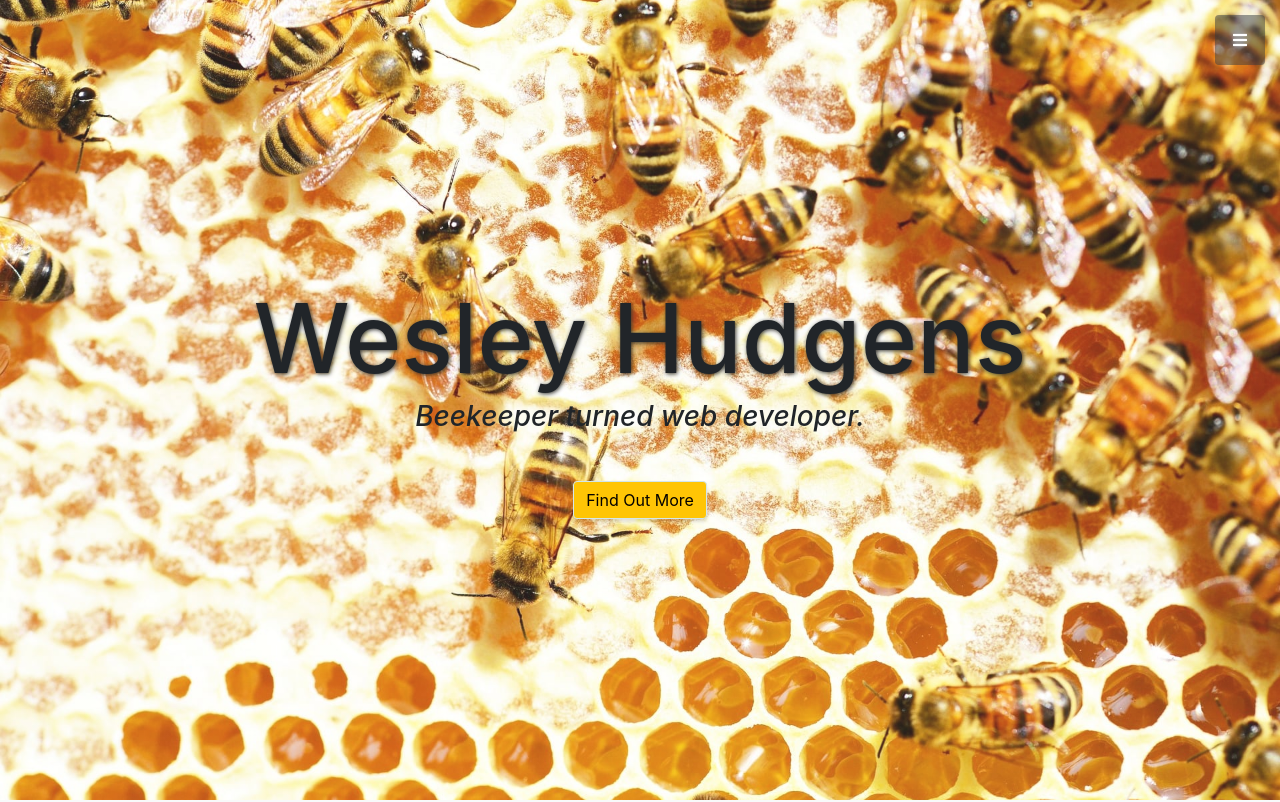
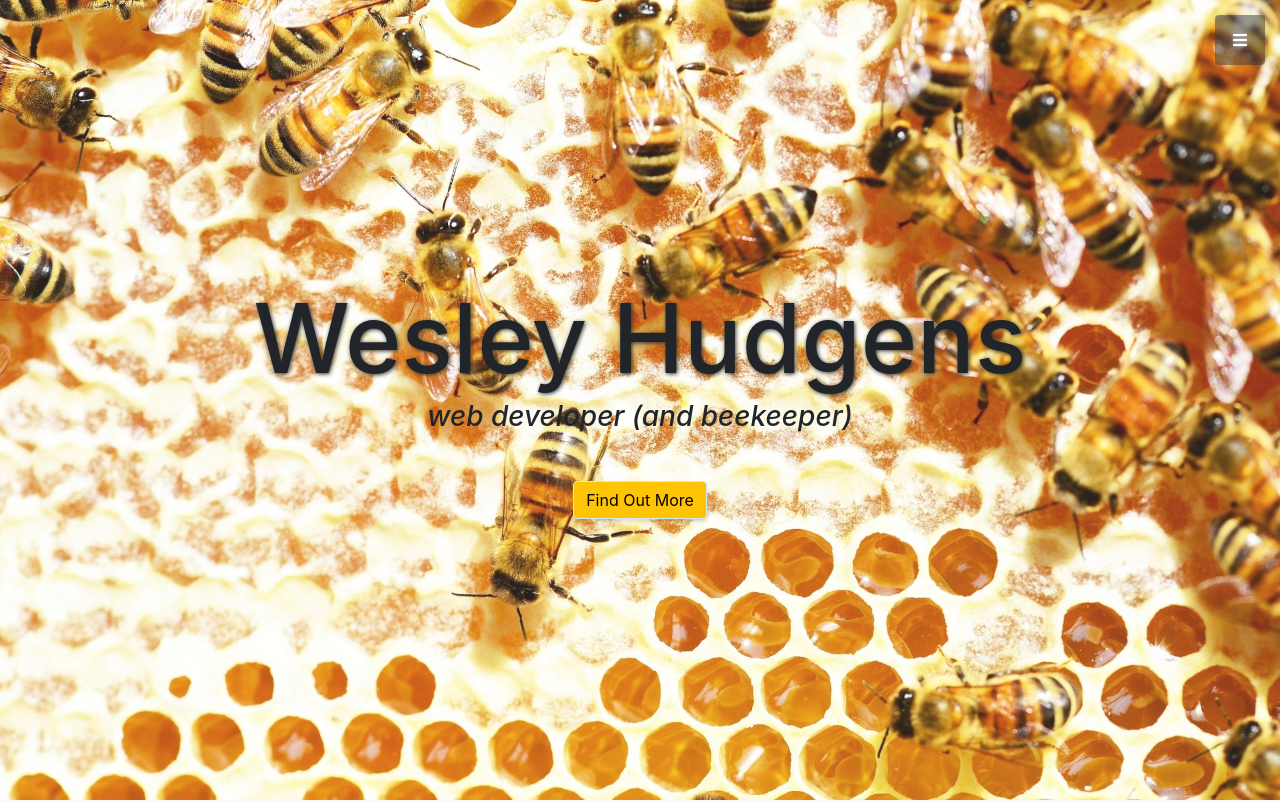
Before and after one commit to Astramentis/astramentis.github.io, a website with bundled scripts: page index.html in a window 1280 px wide. Shown: the top 802 px of the page. Built offline with nearby package versions, Linux system fonts and the light colour scheme; files whose address does not match are found by name.

Commit message:
Changed title card html

```diff
--- a/index.html
+++ b/index.html
@@ -73,7 +73,7 @@
     <div class="container text-center my-auto">
       <h1 class="mb-1">Wesley Hudgens</h1>
       <h3 class="mb-5">
-        <em>Beekeeper turned web developer.</em>
+        <em>web developer (and beekeeper)</em>
       </h3>
       <a class="btn btn-primary btn-xl js-scroll-trigger" href="#about">Find Out More</a>
     </div>
```
